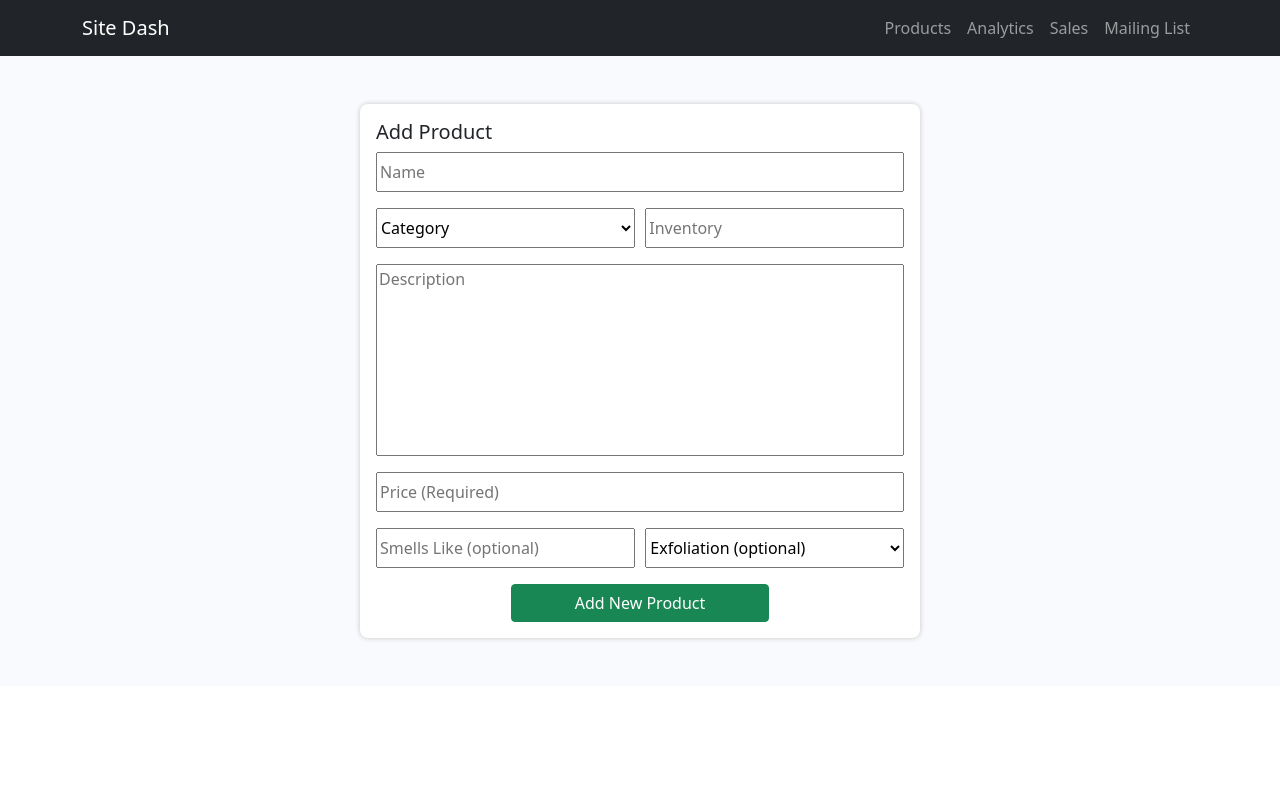
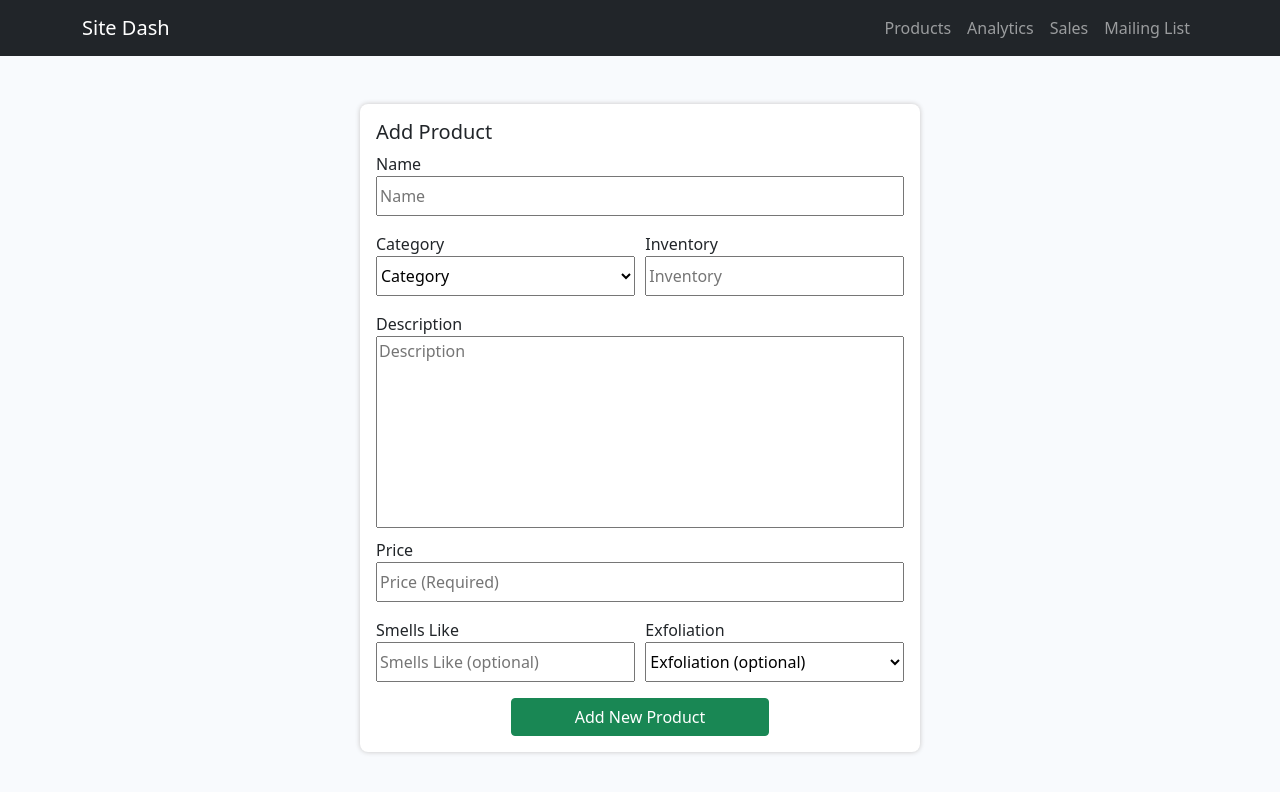
Before and after one commit to mkotik/nana_soap_dashboard, a React (Create React App) app: page /addproduct in a window 1280 px wide. Shown: the top 792 px of the page. Built offline with nearby package versions, Linux system fonts and the light colour scheme.

Commit message:
edit form works

```diff
--- a/src/components/AddProduct/AddProduct.js
+++ b/src/components/AddProduct/AddProduct.js
@@ -78,6 +78,8 @@ function AddProduct(props) {
         >
           <div className="productDetails">
             <h5>Add Product</h5>
+            <label className=" d-flex flex-column justify-content-start full">
+              Name
               <input
                 placeholder="Name"
                 className="full"
@@ -85,10 +87,13 @@ function AddProduct(props) {
                 name="name"
                 value={formData.name}
               />
+            </label>
             <div className="d-flex justify-content-between">
+              <label className=" d-flex flex-column justify-content-start half">
+                Category
                 <select
                   name="category"
-                className="half"
+                  className="full"
                   onChange={onChange}
                   value={formData.category}
                 >
@@ -98,20 +103,29 @@ function AddProduct(props) {
                   <option value="For Babies">For Babies</option>
                   <option value="Gift Boxes">Gift Boxes</option>
                 </select>
+              </label>
+              <label className=" d-flex flex-column justify-content-start half">
+                Inventory
                 <input
                   placeholder="Inventory"
-                className="half"
+                  className="full"
                   onChange={onChange}
                   name="inventory"
                   value={formData.inventory}
                 />
+              </label>
             </div>
+            <label className=" d-flex flex-column justify-content-start full">
+              Description
               <textarea
                 placeholder="Description"
                 onChange={onChange}
                 name="description"
                 value={formData.description}
               />
+            </label>
+            <label className=" d-flex flex-column justify-content-start full">
+              Price
               <input
                 placeholder="Price (Required)"
                 className="full"
@@ -119,17 +133,23 @@ function AddProduct(props) {
                 name="price"
                 value={formData.price}
               />
+            </label>
             <div className="d-flex justify-content-between">
+              <label className=" d-flex flex-column justify-content-start half">
+                Smells Like
                 <input
                   placeholder="Smells Like (optional)"
-                className="half"
+                  className="full"
                   onChange={onChange}
                   name="smells_like"
                   value={formData.smells_like}
                 />
+              </label>
+              <label className=" d-flex flex-column justify-content-start half">
+                Exfoliation
                 <select
                   name="exfoliation"
-                className="half"
+                  className="full"
                   onChange={onChange}
                   value={formData.exfoliation}
                 >
@@ -140,6 +160,7 @@ function AddProduct(props) {
                   <option value="Heavy">Heavy</option>
                   <option value="Extra Heavy">Extra Heavy</option>
                 </select>
+              </label>
             </div>
             <div className="d-flex justify-content-center">
               <button className="btn btn-success half" type="submit">
--- a/src/components/EditProduct/EditProduct.js
+++ b/src/components/EditProduct/EditProduct.js
@@ -1,10 +1,15 @@
 import React, { useState } from "react";
-import { useLocation } from "react-router-dom";
+import { useLocation, useHistory } from "react-router-dom";
 import "../../styles/AddProduct.scss";
 import { CircularProgress } from "@mui/material";
+import axios from "axios";
+import { setCategories } from "../../actions";
+import { connect } from "react-redux";
+import Swal from "sweetalert2";
 
 function AddProduct(props) {
   const location = useLocation();
+  const { push } = useHistory();
   const product = location.state.product;
   console.log(product);
   const initialState = {
@@ -38,6 +43,33 @@ function AddProduct(props) {
       inventory: Number(formData.inventory),
     };
     console.log(formDataWithNumbers);
+
+    axios
+      .put(
+        `http://localhost:5000/api/products/${product.product_id}`,
+        formDataWithNumbers
+      )
+      .then((res) => {
+        console.log(res);
+        props.setCategories(res.data);
+        Swal.fire({
+          icon: "success",
+          title: "Changes Saved",
+          showConfirmButton: true,
+          confirmButtonText: "Back to Products",
+        }).then(() => {
+          push("/");
+        });
+      })
+      .catch((err) => {
+        console.dir(err);
+        Swal.fire({
+          icon: "error",
+          title: "Oops...",
+          text: "Something went wrong!",
+          footer: `<p>${err.response.data.message}</p>`,
+        });
+      });
   };
 
   return (
@@ -144,7 +176,7 @@ function AddProduct(props) {
             </div>
             <div className="d-flex justify-content-center">
               <button className="btn btn-success half" type="submit">
-                Add New Product
+                Save Changes
               </button>
             </div>
           </div>
@@ -154,4 +186,4 @@ function AddProduct(props) {
   );
 }
 
-export default AddProduct;
+export default connect(null, { setCategories })(AddProduct);
```
Lines whose indentation alone changed are shown as unchanged.
